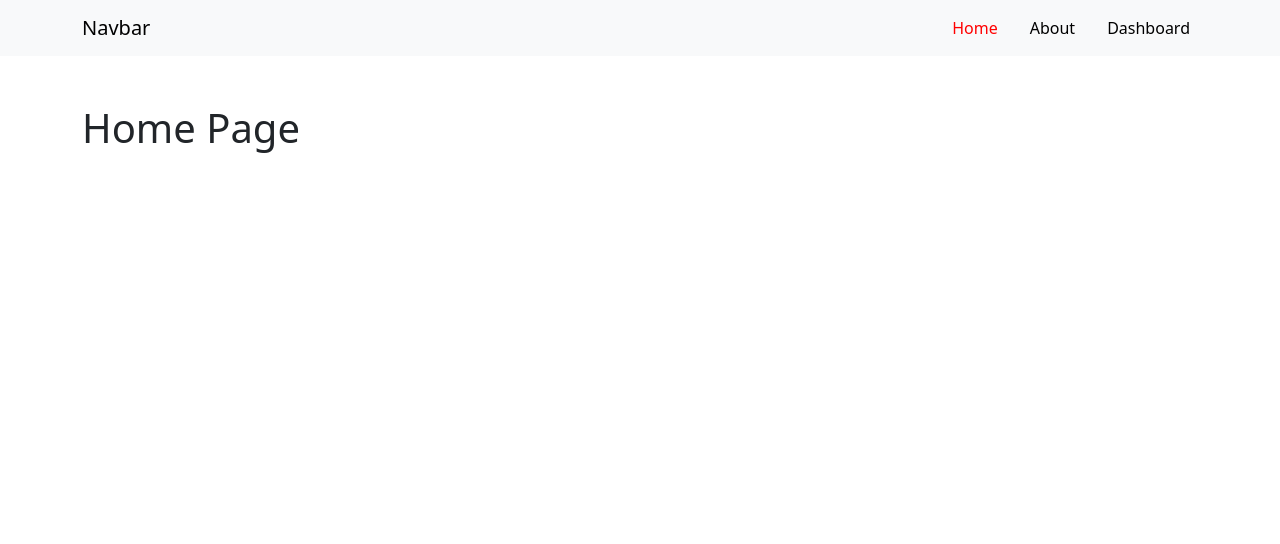
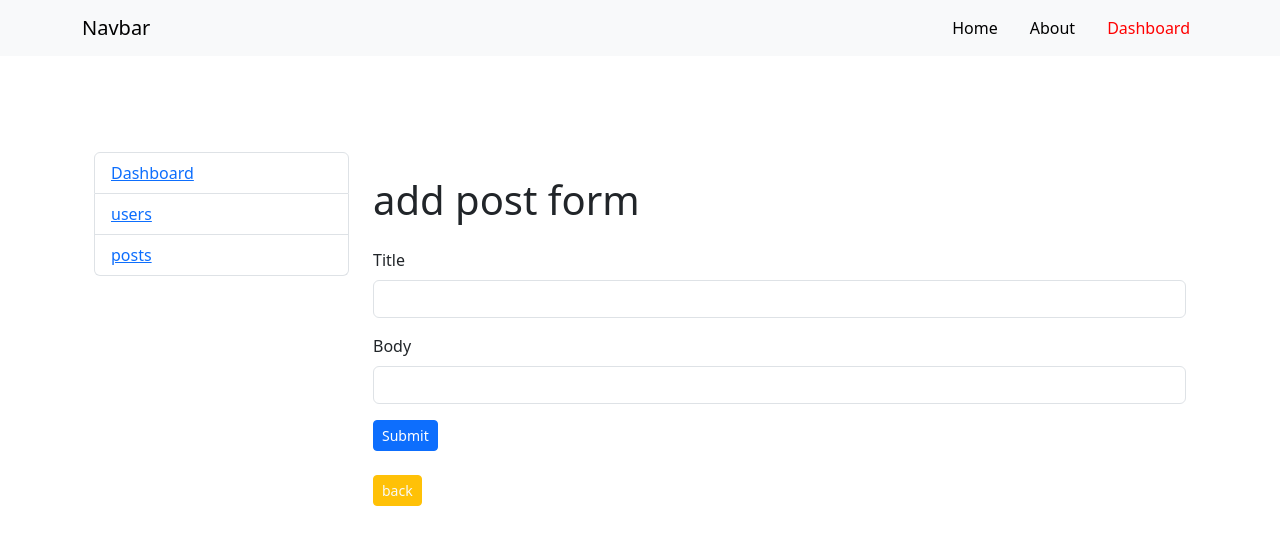
Before and after one commit to kareemRafat/react-router-v1, a React (Vite) app: page /dashboard/posts/add in a window 1280 px wide. Before the commit this address led to /. Shown: the top 544 px of the page. Built offline with nearby package versions, Linux system fonts and the light colour scheme.

Commit message:
add post form with basic validation

```diff
--- /dev/null
+++ b/src/pages/dashboard/AddPost.jsx
@@ -0,0 +1,106 @@
+import { useState } from "react";
+import { useNavigate } from "react-router-dom";
+
+const AddPost = () => {
+  // the call of any hook must be in the parent function scope
+  // not inside any function
+  let navigate = useNavigate();
+  let backToPosts = () => {
+    navigate("/dashboard/posts");
+  };
+
+  let [form, setForm] = useState({
+    title: "",
+    body: "",
+    errors: {},
+  });
+
+  // validate
+  const validate = () => {
+    let errors = {};
+    if (!form.title.trim()) errors.title = "title can`t be empty";
+    if (!form.body.trim()) errors.body = "body can`t be empyt";
+
+    // 1 -clone => ...form -- 2-edit => errors : errors -- 3-set state => setForm
+    setForm({ ...form, errors });
+
+    // return
+    return Object.keys(errors).length == 0 ? null : errors;
+  };
+
+  // handle submit
+  const handleSubmit = (event) => {
+    event.preventDefault();
+    // return nothing if validate == true and there`s errors otherwise log(submit)
+    return validate() ? "" : console.log("submit");
+  };
+
+  // handle change
+  const handleChange = (event) => {
+    /**
+     * state must be update
+     * 1- clone state =>  {...form}
+     * 2- modify state => [event.target.name] : event.target.value
+     * ex : username : event.target.value
+     * 3- set state => setForm
+     */
+
+    setForm({
+      ...form,
+      [event.target.name]: event.target.value,
+    });
+  };
+
+  return (
+    <>
+      <h1 className="my-4">add post form</h1>
+      <form onSubmit={handleSubmit} className="mb-4">
+        <div className="mb-3">
+          <label htmlFor="fortitle" className="form-label">
+            Title
+          </label>
+          <input
+            name="title"
+            value={form.title}
+            onChange={handleChange}
+            type="text"
+            className="form-control"
+            id="fortitle"
+            aria-describedby="titleHelp"
+          />
+          <div id="titleHelp" className="form-text text-danger fw-bold">
+            {form.errors.title}
+          </div>
+        </div>
+        <div className="mb-3">
+          <label htmlFor="forbody" className="form-label">
+            Body
+          </label>
+          <input
+            name="body"
+            value={form.body}
+            onChange={handleChange}
+            type="text"
+            className="form-control"
+            id="forbody"
+            aria-describedby="titleHelp"
+          />
+          <div id="titleHelp" className="form-text text-danger fw-bold">
+            {form.errors.body}
+          </div>
+        </div>
+        <button type="submit" className="btn btn-primary btn-sm">
+          Submit
+        </button>
+      </form>
+      <button
+        onClick={backToPosts}
+        className="btn btn-warning btn-sm text-light"
+      >
+        back
+      </button>
+    </>
+  );
+};
+
+export default AddPost;
--- a/src/pages/dashboard/Posts.jsx
+++ b/src/pages/dashboard/Posts.jsx
@@ -2,9 +2,13 @@ import { Link } from "react-router-dom";
 import  posts  from "data/posts";
 
 export default function Posts() {
+
   return (
     <>
-      <h1>Posts page</h1>
+      <div className="d-flex justify-content-between">
+        <h1>Posts page</h1>
+        <Link to='add' className="btn btn-info btn-sm align-self-center text-light fw-bold">Add post</Link>
+      </div>
       <ul className="list-group list-group-flush mt-5">
         {posts.map( post => {
             return <li key={post.id} className="list-group-item">
--- a/src/router/index.jsx
+++ b/src/router/index.jsx
@@ -12,10 +12,11 @@ import Users from "../pages/dashboard/Users";
 import Posts from "../pages/dashboard/Posts";
 import Post from "../pages/dashboard/Post";
 import ProtectedRoute from "components/ProtectedRoute";
+import AddPost from "pages/dashboard/AddPost";
 
 // for Protected Routes
-let user = null ;
-// let user = { name : 'kareem' };
+// let user = null ;
+let user = { name : 'kareem' };
 
 
 // router version 6
@@ -36,6 +37,7 @@ const router = createBrowserRouter(
         <Route path="users" element={<Users />} />
         <Route path="posts" element={<Posts />} />
         <Route path="posts/:id" element={<Post />} />
+        <Route path="posts/add" element={<AddPost />} />
       </Route>
       {/* end nested route */}
     </Route>
```
